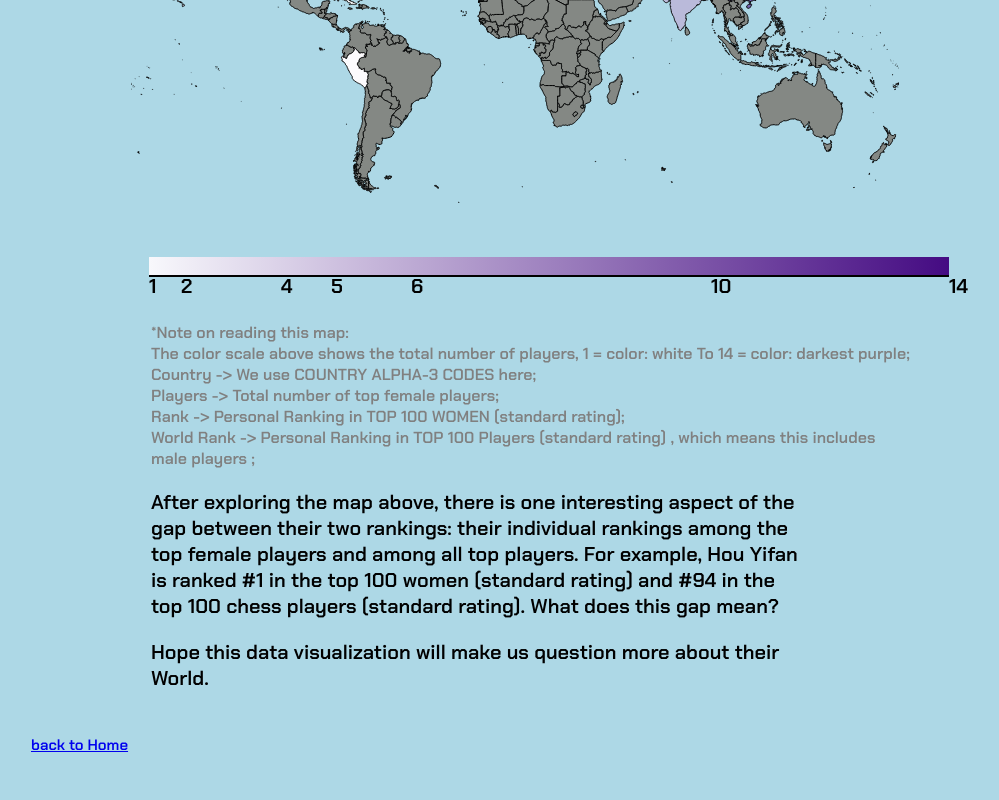
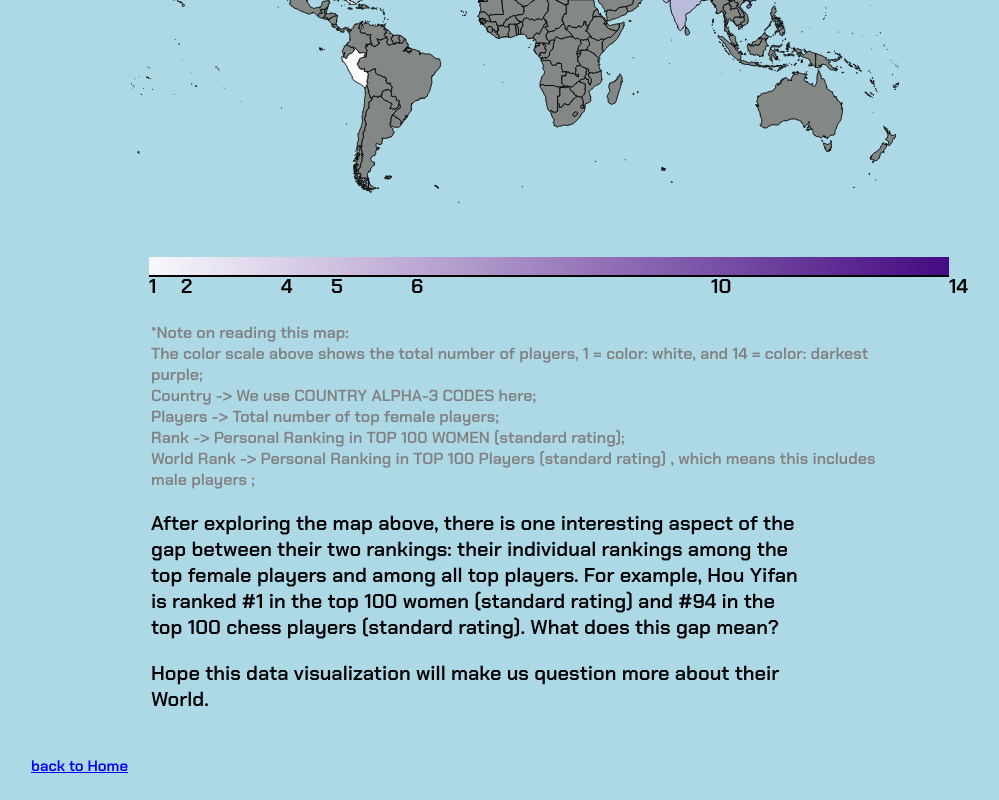
Before and after one commit to xiaoximaneu/xiaoximaneu.github.io, a plain HTML site: page homework/Final/wireframe/scaffold.html in a window 1280 px wide. Shown: the part 1395-2195 px from the top of the page, without its empty margins (169-1168 px from the left). Before the commit the page ends 2174 px from the top, so only its background shows below. Drawn offline with nearby package versions, Linux system fonts and the light colour scheme.

Commit message:
added changes

```diff
--- a/homework/Final/wireframe/scaffold.html
+++ b/homework/Final/wireframe/scaffold.html
@@ -78,7 +78,7 @@
         <div class="note">
                 <p>*Note on reading this map:
                 <br>
-                The color scale above shows the total number of players, 1 = color: white To 14 = color: darkest purple;
+                The color scale above shows the total number of players, 1 = color: white, and 14 = color: darkest purple;
                 <br>
                 Country -> We use COUNTRY ALPHA-3 CODES here;
                 <br>
```
